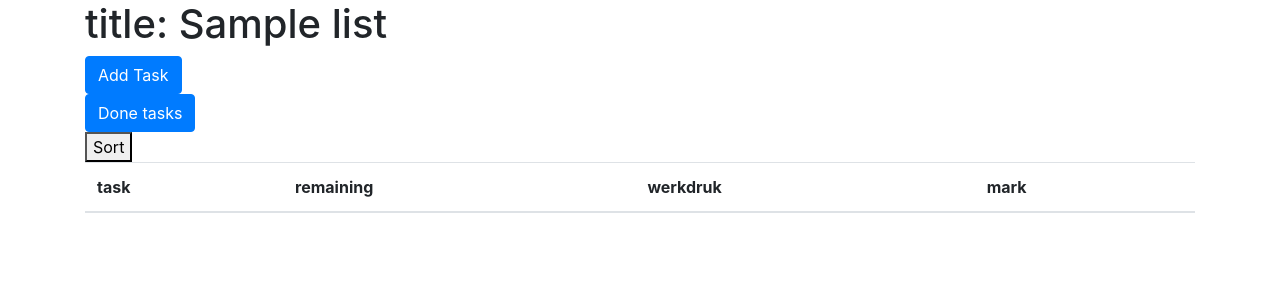
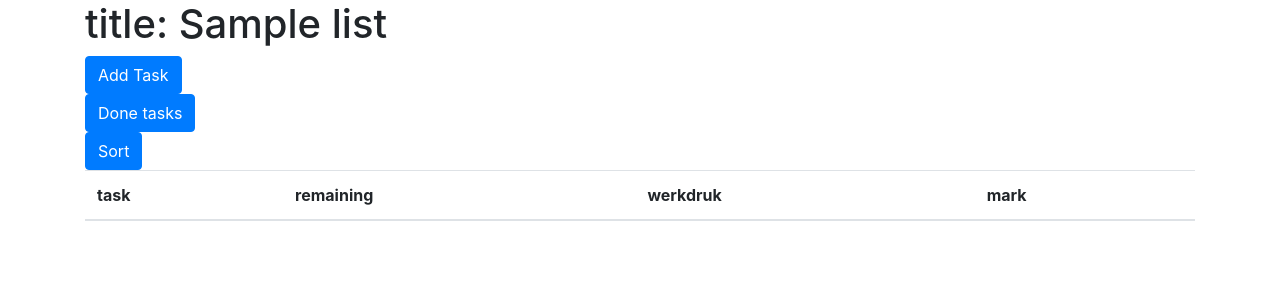
Before and after one commit to cheaptrills/Herexamenphp, a PHP site: page /list.php?listid=1 in a window 1280 px wide. Shown: the top 300 px of the page. Run offline with PHP 8.4, Linux system fonts and the light colour scheme; the visitor is signed in with stand-in values (Sample User, id 1); tables that the repository leaves empty or names only in its code hold one stand-in row (values such as "Sample post"); lists and menus that the app fills with data are empty.

Commit message:
added sort button styling

```diff
--- a/list.php
+++ b/list.php
@@ -30,7 +30,7 @@ $lists = Dallist::getListById($listid);
             <a class='btn btn-primary' href="done.php?listid=<?php echo($listid) ?>">Done tasks</a>
         </div>
         <div>
-            <button onclick="sortTable()">Sort</button>
+            <button onclick="sortTable()" class='btn btn-primary'>Sort</button>
         </div>
         <table class="table">
             <thead>
```
